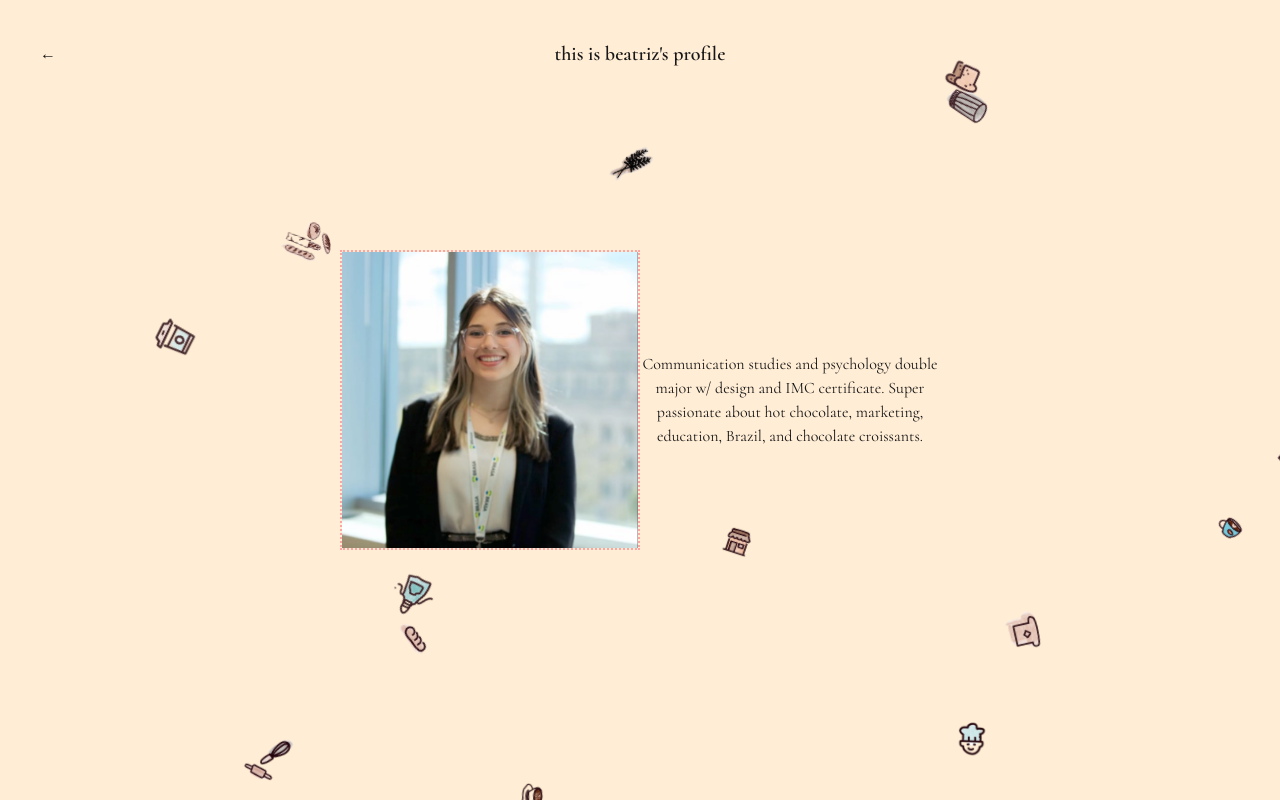
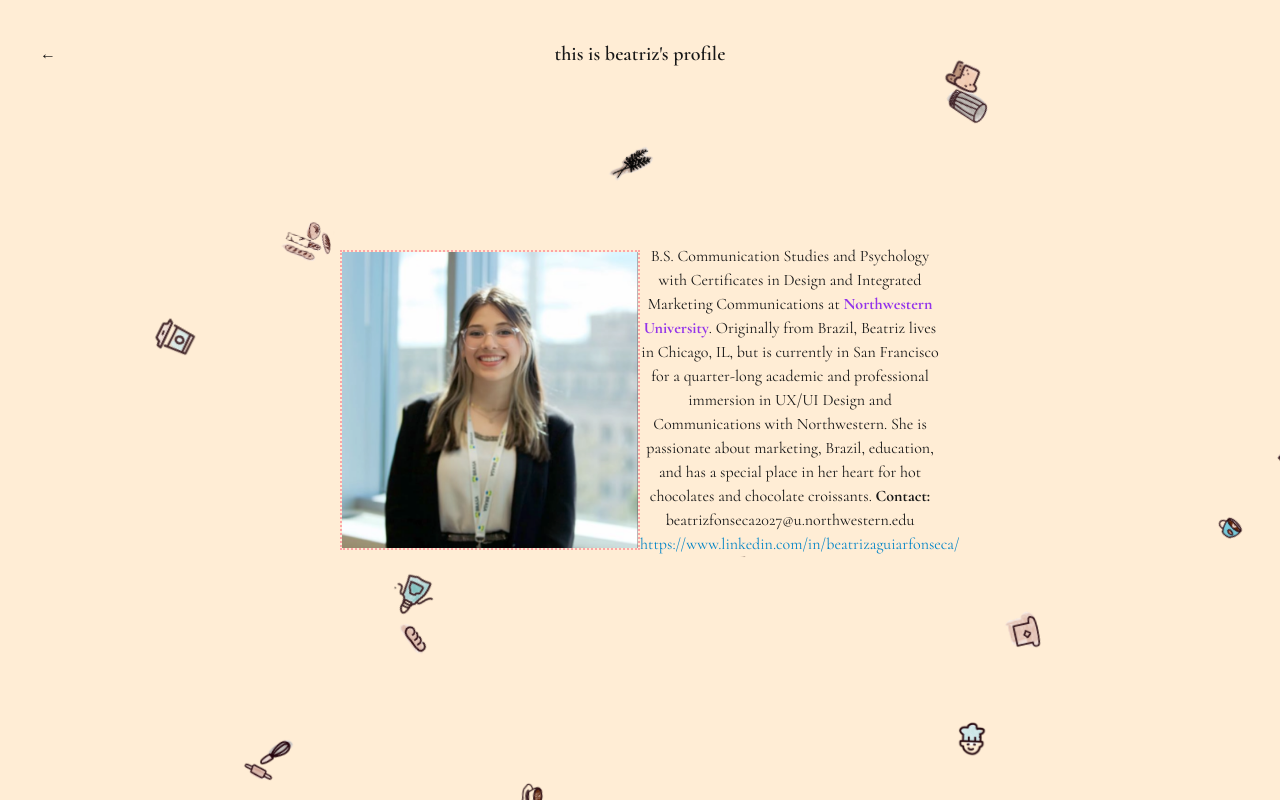
Before and after one commit to laurasfelix/bread-story, a Next.js app: page /beatriz in a window 1280 px wide. Built offline with nearby package versions, Linux system fonts and the light colour scheme.

Commit message:
bread sound

```diff
--- a/pages/beatriz.tsx
+++ b/pages/beatriz.tsx
@@ -17,7 +17,11 @@ export default function Beatriz(){
                 </div>
 
                 <div className="text-center flex flex-col items-start">
-                    <span className="relative w-1/2 top-1/2 bg-orange-100"> Communication studies and psychology double major w/ design and IMC certificate. Super passionate about hot chocolate, marketing, education, Brazil, and chocolate croissants. </span>
+                    <span className="relative w-1/2 top-1/2 bg-orange-100"> B.S. Communication Studies and Psychology with Certificates in Design and Integrated Marketing Communications at <span className="font-bold text-purple-600"> Northwestern University</span>. Originally from Brazil, Beatriz lives in Chicago, IL, but is currently in San Francisco for a quarter-long academic and professional immersion in UX/UI Design and Communications with Northwestern. She is passionate about marketing, Brazil, education, and has a special place in her heart for hot chocolates and chocolate croissants.
+
+<span className="font-bold"> Contact: </span>
+<span> beatrizfonseca2027@u.northwestern.edu </span>
+<span className="text-sky-600">https://www.linkedin.com/in/beatrizaguiarfonseca/ </span> </span>
                 </div>
 
             </div>
```
